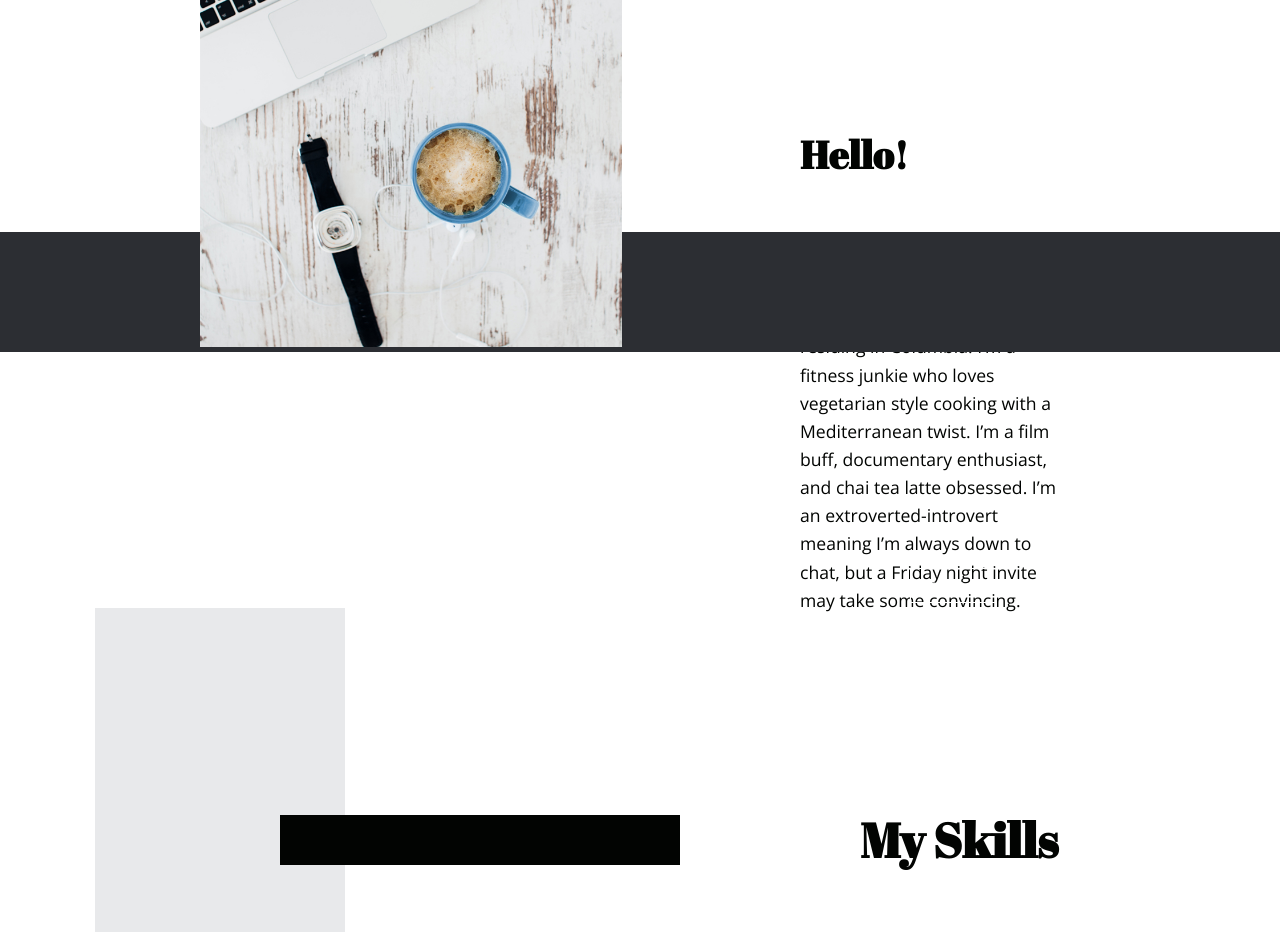
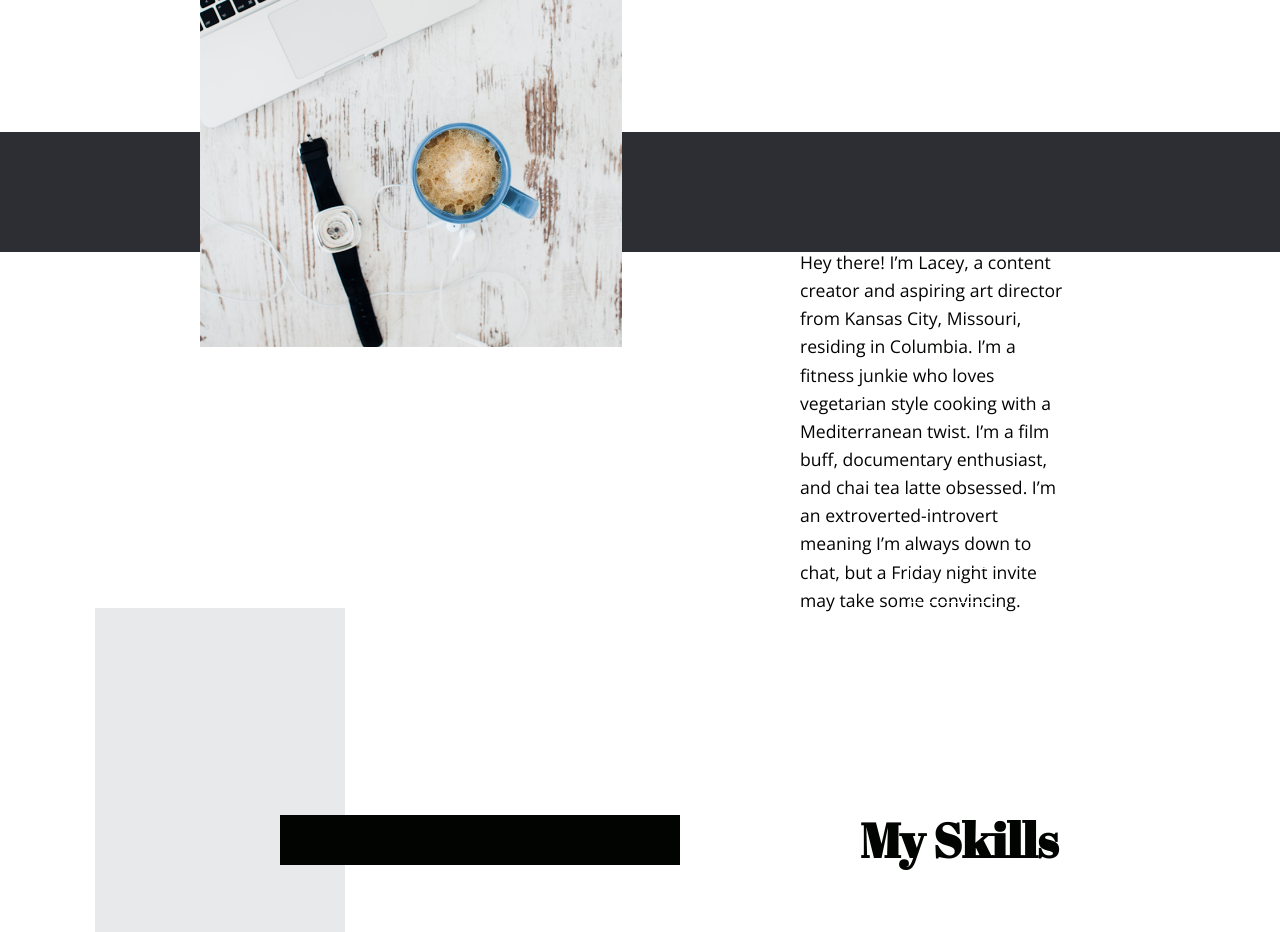
Before and after one commit to Jarrett-McCarty/LaceyPaulPortfolio, a plain HTML site: page index.html in a window 1280 px wide. Shown: the part 1100-2032 px from the top of the page. Drawn offline with nearby package versions, Linux system fonts and the light colour scheme.

Commit message:
version 1.5.7.9

```diff
--- a/css/main.css
+++ b/css/main.css
@@ -737,7 +737,7 @@ img, h1, h2, p {
 }
 @media (min-width: 900px) and (max-width: 1441px) {
   .imgabout .rect1 {
-    top: -750px;
+    top: -850px;
     width: auto;
   }
   .imgabout img {
```
